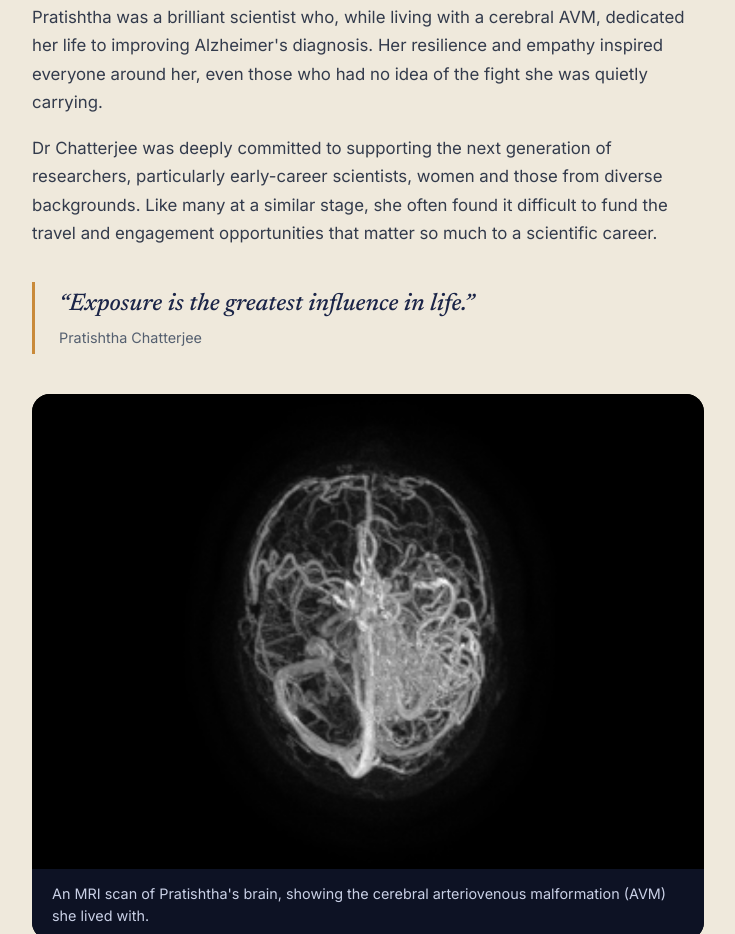
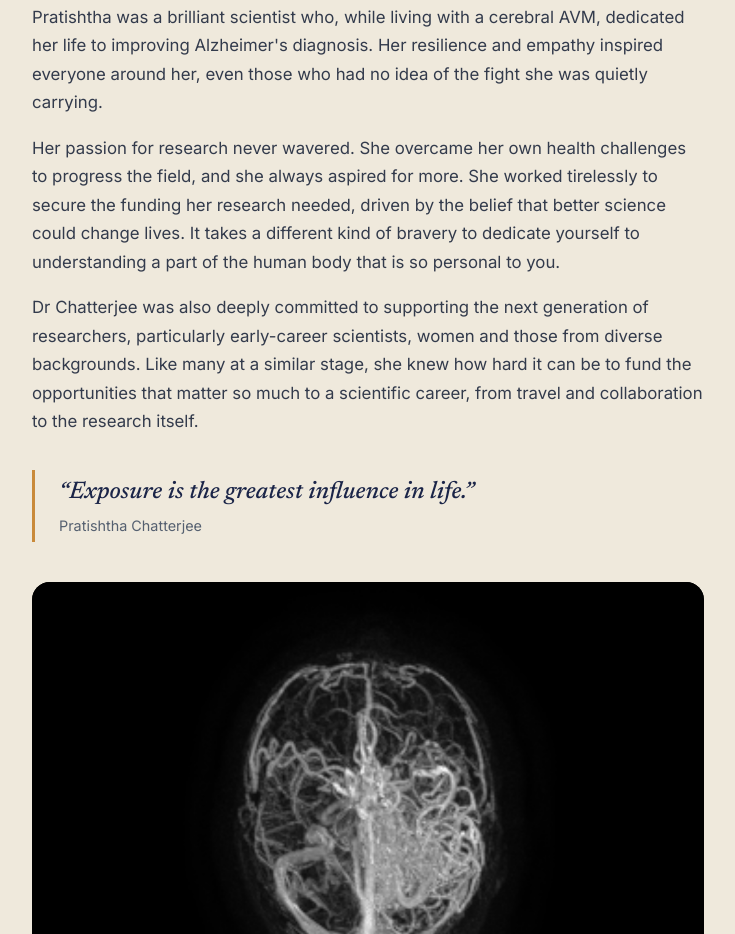
Before and after one commit to pratishtha-foundation/pratishtha-foundation, a plain HTML site: page index.html in a window 1280 px wide. Shown: the part 988-1922 px from the top of the page, without its empty margins (272-1007 px from the left). Drawn offline with Linux system fonts and the light colour scheme.

Commit message:
Add files via upload
site update

```diff
--- a/index.html
+++ b/index.html
@@ -151,7 +151,8 @@
       <div class="eyebrow">Dr Pratishtha (Rimi) Chatterjee</div>
       <h2>A brilliant scientist, and so much more.</h2>
       <p>Pratishtha was a brilliant scientist who, while living with a cerebral AVM, dedicated her life to improving Alzheimer's diagnosis. Her resilience and empathy inspired everyone around her, even those who had no idea of the fight she was quietly carrying.</p>
-      <p>Dr Chatterjee was deeply committed to supporting the next generation of researchers, particularly early-career scientists, women and those from diverse backgrounds. Like many at a similar stage, she often found it difficult to fund the travel and engagement opportunities that matter so much to a scientific career.</p>
+      <p>Her passion for research never wavered. She overcame her own health challenges to progress the field, and she always aspired for more. She worked tirelessly to secure the funding her research needed, driven by the belief that better science could change lives. It takes a different kind of bravery to dedicate yourself to understanding a part of the human body that is so personal to you.</p>
+      <p>Dr Chatterjee was also deeply committed to supporting the next generation of researchers, particularly early-career scientists, women and those from diverse backgrounds. Like many at a similar stage, she knew how hard it can be to fund the opportunities that matter so much to a scientific career, from travel and collaboration to the research itself.</p>
       <blockquote>
         &ldquo;Exposure is the greatest influence in life.&rdquo;
         <cite>Pratishtha Chatterjee</cite>
```
